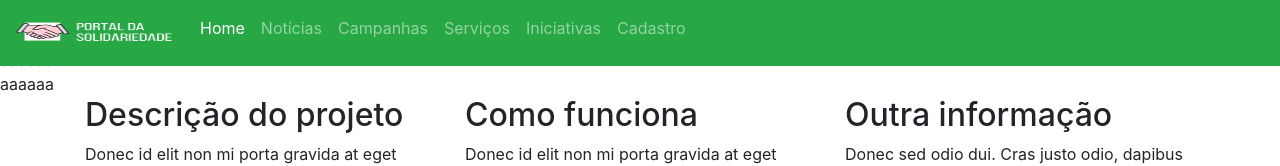
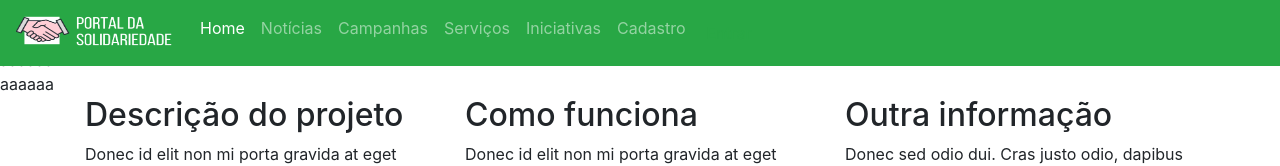
Before and after one commit to amandazk/projeto-IFC, a Vue app in the folder frontend/app/: page / in a window 1280 px wide. Shown: the top 166 px of the page. Built offline with nearby package versions, Linux system fonts and the light colour scheme.

Commit message:
Imagem logo melhorada

```diff
--- a/frontend/app/src/App.vue
+++ b/frontend/app/src/App.vue
@@ -4,7 +4,7 @@
   <div class="collapse navbar-collapse" id="navbarsExampleDefault">
     <ul class="navbar-nav mr-auto">
       <a class="navbar-brand" href="#">
-    <img src="./assets/d1.png" width="160" height="40" class="d-inline-block align-top" alt="">
+    <img src="./assets/pequno.png" width="160" height="40" class="d-inline-block align-top" alt="">
       </a>
       <li class="nav-item active">
         <a class="nav-link" href="#">Home <span class="sr-only">(current)</span></a>
```
Also changed, not shown: frontend/app/src/assets/d1.png (deleted), frontend/app/src/assets/pequno.png (added).
